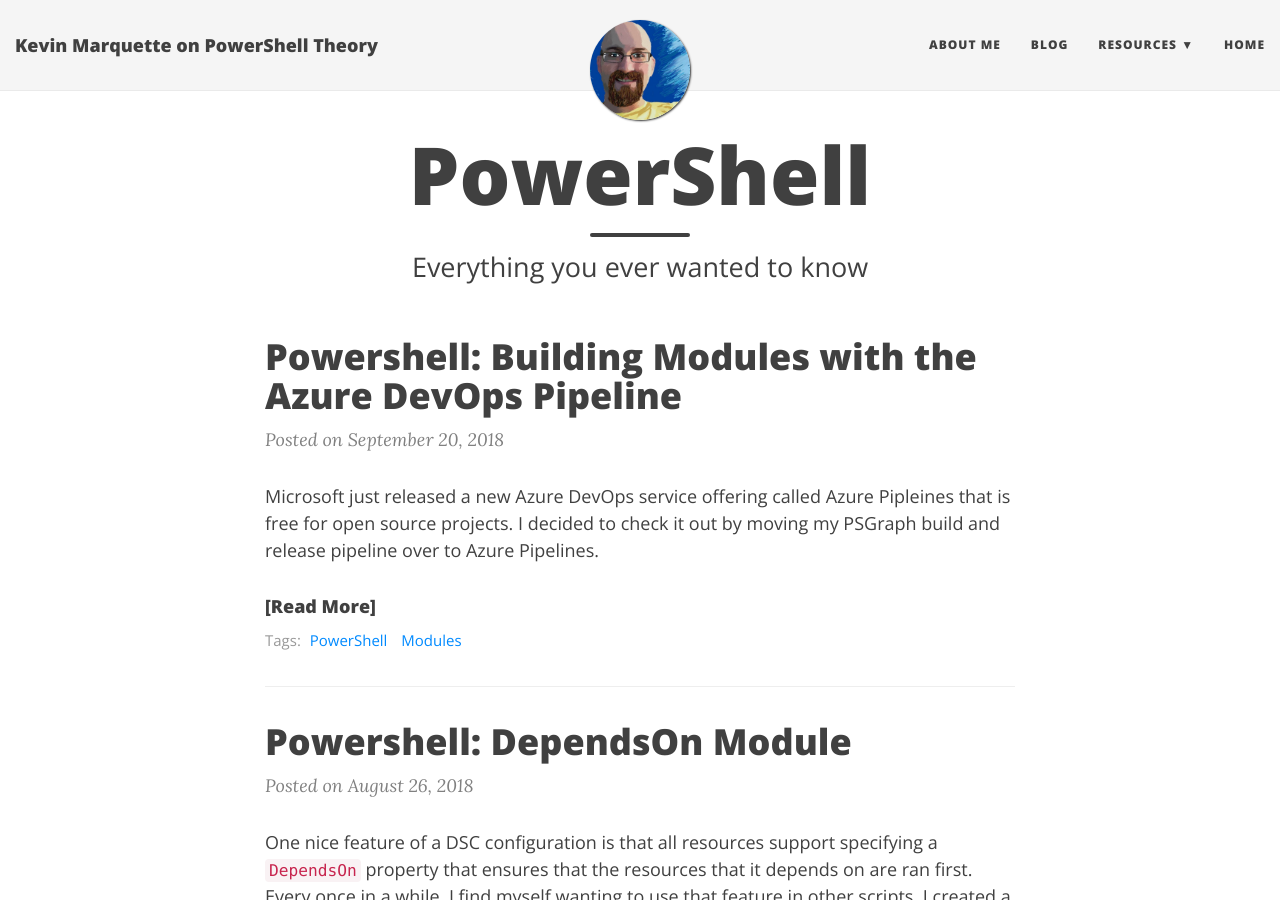
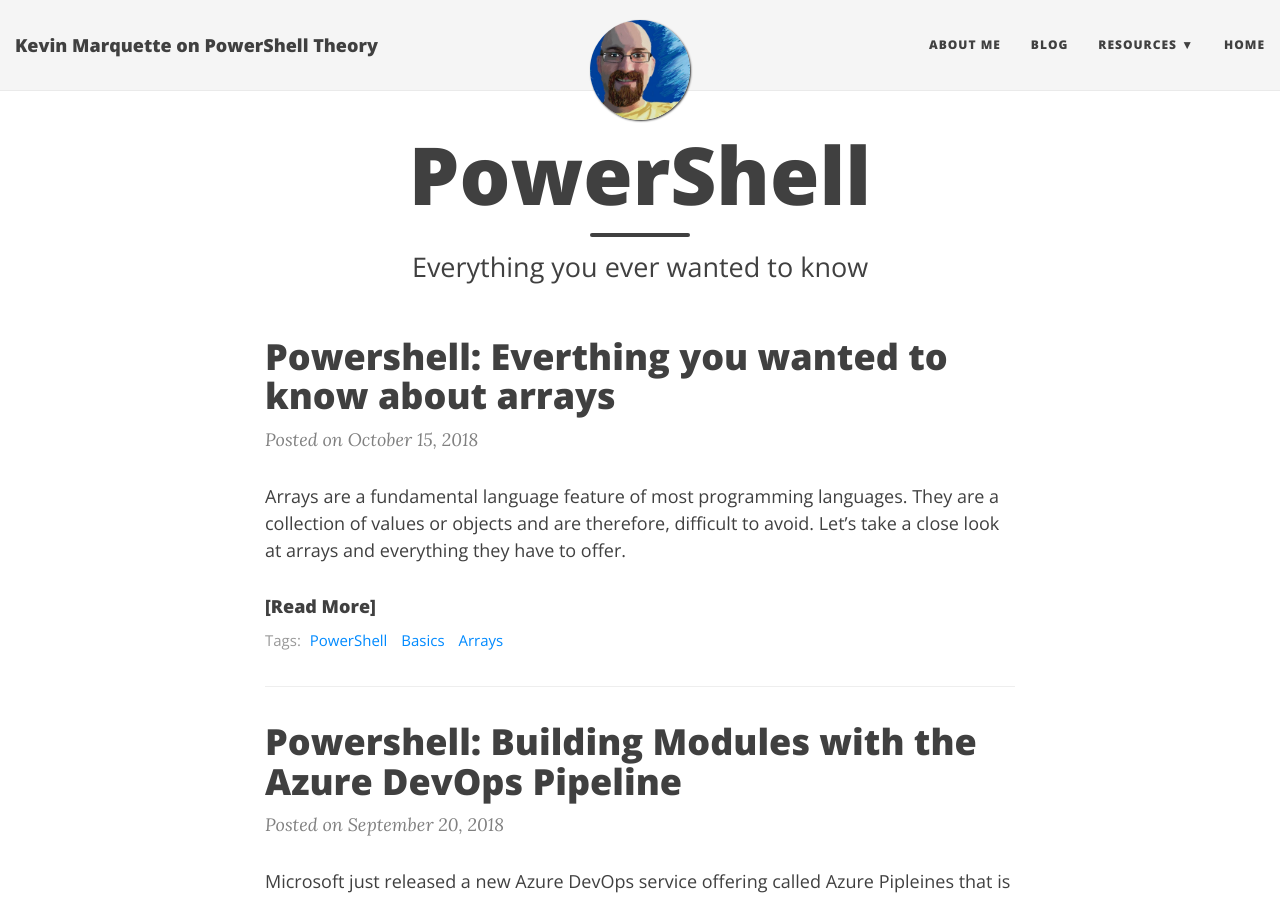
Before and after one commit to KevinMarquette/kevinmarquette.github.io, a Jekyll site: the page built from blog/index.html, in a window 1280 px wide and 900 px high. Built offline with Jekyll 4.4.1, drawn with Linux system fonts in a browser that asks for light colours; nearby versions of some CDN libraries; the list of posts is cut into pages by our own code; some of the changed text lies outside the part shown.

Commit message:
publish post on arrays

```diff
--- a/_draft/2018-10-11-Powershell-arrays-Everthing-you-wanted-to-know.md
+++ b/_posts/2018-10-15-Powershell-arrays-Everthing-you-wanted-to-know.md
@@ -1,11 +1,12 @@
 ---
 layout: post
 title: "Powershell: Everthing you wanted to know about arrays"
-date: 2018-10-11
+date: 2018-10-15
 tags: [PowerShell,Basics,Arrays]
+share-img: "http://kevinmarquette.github.io/img/share-img/2018-10-15-Powershell-arrays-Everthing-you-wanted-to-know.png"
 ---
 
-[Arrays](https://docs.microsoft.com/en-us/powershell/module/microsoft.powershell.core/about/about_arrays?view=powershell-6&viewFallbackFrom=powershell-Microsoft.PowerShell.Core) are a fundamental language feature of most languages. They are a collection of values or objects and it's a feature that is hard to avoid. Let's take a close look at arrays and everything they have to offer.
+[Arrays](https://docs.microsoft.com/en-us/powershell/module/microsoft.powershell.core/about/about_arrays?view=powershell-6&viewFallbackFrom=powershell-Microsoft.PowerShell.Core) are a fundamental language feature of most programming languages. They are a collection of values or objects and are therefore, difficult to avoid. Let's take a close look at arrays and everything they have to offer.
 
 <!--more-->
 
@@ -16,7 +17,7 @@
 
 # What is an array?
 
-I am going to start with a basic technical description of what arrays are in the general sense as used by most programming languages before I shift into the other ways PowerShell makes use of them.
+I am going to start with a basic technical description of what arrays are and how they are used by most programming languages before I shift into the other ways PowerShell makes use of them.
 
 An array is a data structure that serves as a collection of multiple items. You can iterate over the array or access individual items using an index. The array is created as a sequential chunk of memory where each value is stored right next to the other.
 
@@ -694,7 +695,7 @@
 
 # Adding to arrays
 
-At this point, your starting to wonder how to add items to an array. The quick answer is that you can't. An array is a fixed size in memory. If you need to grow it or add a single item to it, then you need to create a new array and copy all the values over from the old array. This sounds expensive and it is a lot of work. PowerShell hides this complexity of creating a new array.
+At this point, your starting to wonder how to add items to an array. The quick answer is that you can't. An array is a fixed size in memory. If you need to grow it or add a single item to it, then you need to create a new array and copy all the values over from the old array. This sounds expensive and like a lot of work, however, PowerShell hides the complexity of creating the new array.
 
 ## Array addition
 
--- a/tags.md
+++ b/tags.md
@@ -23,6 +23,11 @@
 * 2017-05-05 [Powershell: Writing a TypeExtension DSL, DSLs part 4](/2017-05-05-PowerShell-TypeExtension-DSL-part-4/?utm_source=blog&utm_medium=blog&utm_content=tags)
 * 2017-05-18 [Powershell: Writing an alternate TypeExtension DSL, DSLs part 5](/2017-05-18-Powershell-TypeExtension-DSL-part-5/?utm_source=blog&utm_medium=blog&utm_content=tags)
 
+<a name='Arrays'></a>
+# Arrays
+
+* 2018-10-15 [Powershell: Everthing you wanted to know about arrays](/2018-10-15-Powershell-arrays-Everthing-you-wanted-to-know/?utm_source=blog&utm_medium=blog&utm_content=tags)
+
 <a name='Attribute'></a>
 # Attribute
 
@@ -40,6 +45,7 @@
 * 2017-04-10 [PowerShell: Everything you wanted to know about exceptions](/2017-04-10-Powershell-exceptions-everything-you-ever-wanted-to-know/?utm_source=blog&utm_medium=blog&utm_content=tags)
 * 2017-04-22 [Powershell: Remote install software](/2017-04-22-Powershell-installing-remote-software/?utm_source=blog&utm_medium=blog&utm_content=tags)
 * 2017-05-27 [Powershell: Building a Module, one microstep at a time](/2017-05-27-Powershell-module-building-basics/?utm_source=blog&utm_medium=blog&utm_content=tags)
+* 2018-10-15 [Powershell: Everthing you wanted to know about arrays](/2018-10-15-Powershell-arrays-Everthing-you-wanted-to-know/?utm_source=blog&utm_medium=blog&utm_content=tags)
 
 <a name='Build'></a>
 # Build
@@ -113,11 +119,6 @@
 
 * 2018-08-26 [Powershell: DependsOn Module](/2018-08-26-Powershell-DependsOn/?utm_source=blog&utm_medium=blog&utm_content=tags)
 
-<a name='Module'></a>
-# Module
-
-* 2018-08-04 [Powershell: How to create a Standard Library Binary Module](/2018-08-04-Powershell-Standard-Library-Binary-Module/?utm_source=blog&utm_medium=blog&utm_content=tags)
-
 <a name='Modules'></a>
 # Modules
 
@@ -132,6 +133,7 @@
 * 2018-03-03 [Powershell: Using a NuGet server for a PSRepository](/2018-03-03-Powershell-Using-a-NuGet-server-for-a-PSRepository/?utm_source=blog&utm_medium=blog&utm_content=tags)
 * 2018-03-06 [Powershell: Publishing community modules to an internal PSRepository](/2018-03-06-Powershell-Managing-community-modules/?utm_source=blog&utm_medium=blog&utm_content=tags)
 * 2018-07-09 [Powershell: Generating random data with NameIT](/2018-07-09-Powershell-NameIt-generate-random-data/?utm_source=blog&utm_medium=blog&utm_content=tags)
+* 2018-08-04 [Powershell: How to create a Standard Library Binary Module](/2018-08-04-Powershell-Standard-Library-Binary-Module/?utm_source=blog&utm_medium=blog&utm_content=tags)
 * 2018-09-20 [Powershell: Building Modules with the Azure DevOps Pipeline](/2018-09-20-Powershell-Building-Modules-with-the-Azure-DevOps-Pipeline/?utm_source=blog&utm_medium=blog&utm_content=tags)
 
 <a name='Monthly'></a>
@@ -229,6 +231,7 @@
 * 2018-08-04 [Powershell: How to create a Standard Library Binary Module](/2018-08-04-Powershell-Standard-Library-Binary-Module/?utm_source=blog&utm_medium=blog&utm_content=tags)
 * 2018-08-26 [Powershell: DependsOn Module](/2018-08-26-Powershell-DependsOn/?utm_source=blog&utm_medium=blog&utm_content=tags)
 * 2018-09-20 [Powershell: Building Modules with the Azure DevOps Pipeline](/2018-09-20-Powershell-Building-Modules-with-the-Azure-DevOps-Pipeline/?utm_source=blog&utm_medium=blog&utm_content=tags)
+* 2018-10-15 [Powershell: Everthing you wanted to know about arrays](/2018-10-15-Powershell-arrays-Everthing-you-wanted-to-know/?utm_source=blog&utm_medium=blog&utm_content=tags)
 
 <a name='PowerShellGet'></a>
 # PowerShellGet
```
Also changed, not shown: other parts of _posts/2018-10-15-Powershell-arrays-Everthing-you-wanted-to-know.md (+15 -16 lines), _includes/recent-posts.md (+1 -1 lines), img/share-img/2018-10-15-Powershell-arrays-Everthing-you-wanted-to-know.png (added).
